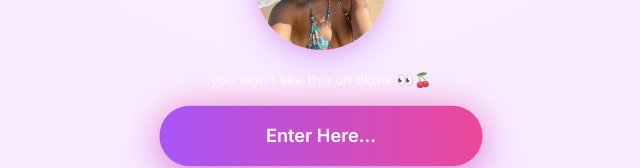
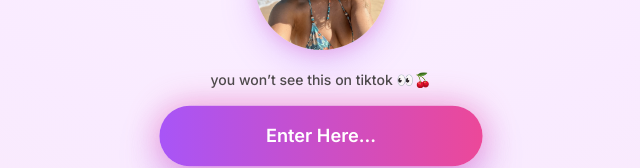
Before and after one commit to svenanska/landing-page-amayah, a Next.js app: page / in a window 1280 px wide. Shown: the part 358-526 px from the top of the page, without its empty margins (319-959 px from the left). Built offline with nearby package versions, Linux system fonts and the light colour scheme; no server answers; a web font is replaced by a local one.

Commit message:
Improve intro text readability color

```diff
--- a/app/page.tsx
+++ b/app/page.tsx
@@ -13,7 +13,7 @@
           className="mb-5 h-[132px] w-[132px] rounded-full object-cover shadow-[0_12px_34px_rgba(168,85,247,0.28),0_4px_14px_rgba(236,72,153,0.2)]"
         />
 
-        <p className="mb-4 text-sm font-medium text-white/75">
+        <p className="mb-4 text-sm font-medium text-[#4A4A4A]">
           you won’t see this on tiktok 👀🍒
         </p>
 
```
